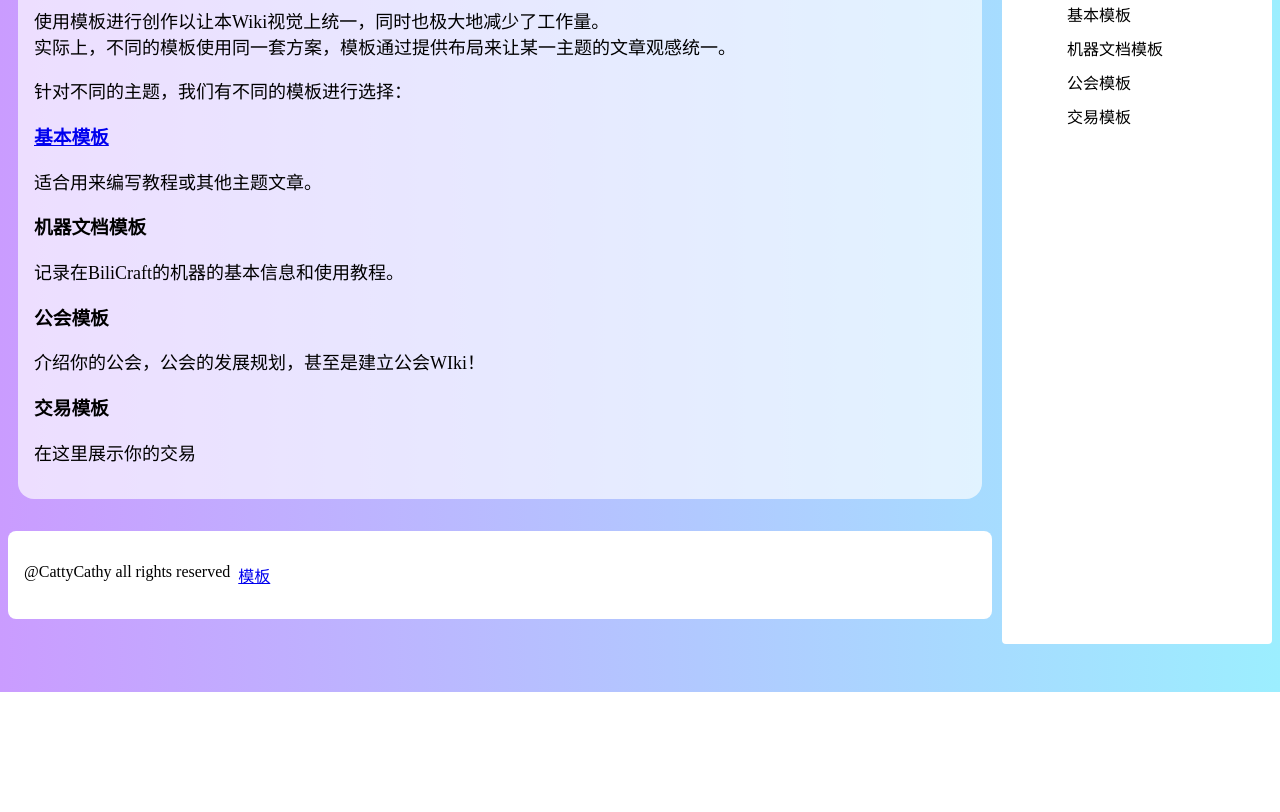
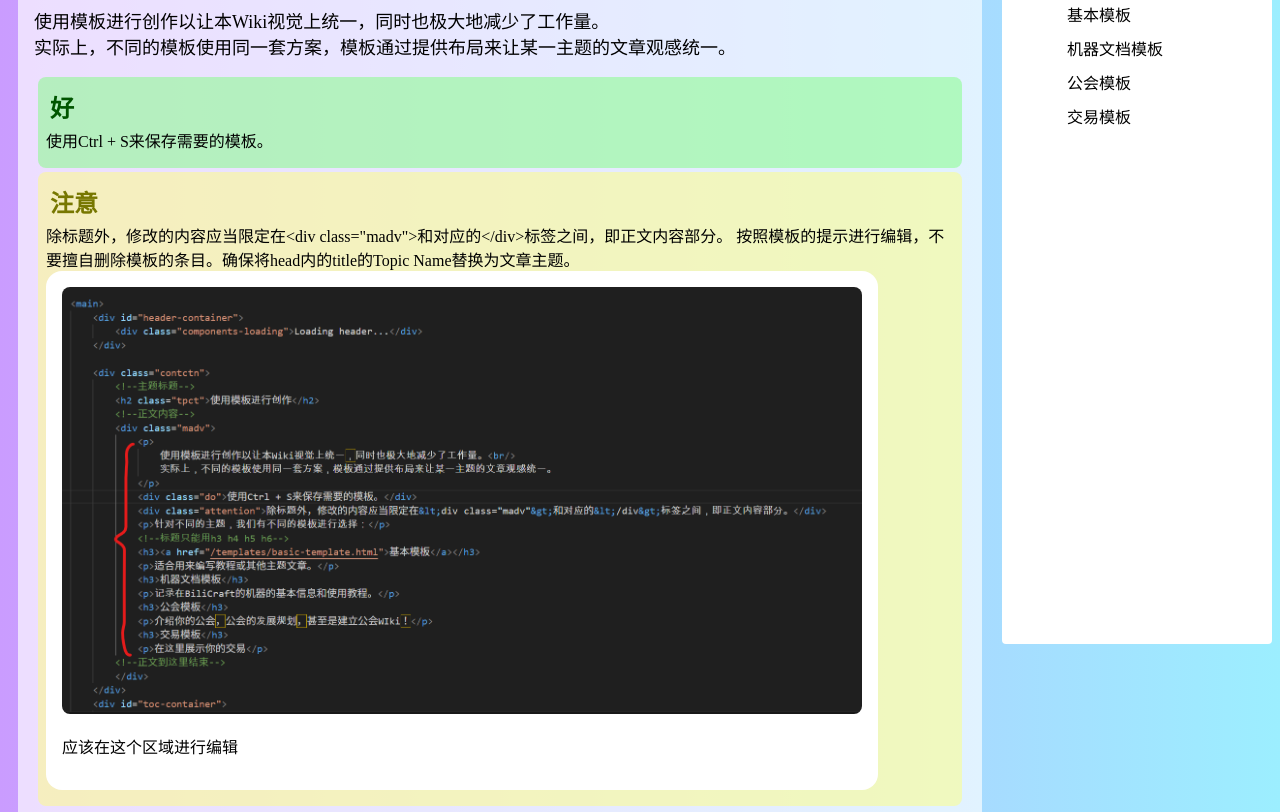
Before and after one commit to CattyCathy/bilicraftfanwiki.pages.dev, a plain HTML site: page templates/index.html in a window 1280 px wide. Shown: the part 140-952 px from the top of the page. Before the commit the page ends 832 px from the top, so only its background shows below. Drawn offline with Linux system fonts and the light colour scheme.

Commit message:
Update Title

```diff
--- a/templates/index.html
+++ b/templates/index.html
@@ -3,7 +3,7 @@
 
 <head>
     <meta charset="utf-8"/>
-    <title>Topic name</title>
+    <title>BiliCraft Fan Wiki - 使用模板进行创作</title>
     <link rel="stylesheet" href="/templates/bcwst.css"/>
 </head>
 
@@ -26,6 +26,17 @@
                     使用模板进行创作以让本Wiki视觉上统一，同时也极大地减少了工作量。<br/>
                     实际上，不同的模板使用同一套方案，模板通过提供布局来让某一主题的文章观感统一。
                 </p>
+                <div class="do">使用Ctrl + S来保存需要的模板。</div>
+                <div class="attention">除标题外，修改的内容应当限定在&lt;div class="madv"&gt;和对应的&lt;/div&gt;标签之间，即正文内容部分。
+                    按照模板的提示进行编辑，不要擅自删除模板的条目。确保将head内的title的Topic Name替换为文章主题。
+                    <div class="imgdv">
+                        <img src="/templates/edit-zone.png"
+                        alt="允许编辑的位置">
+                        <div>
+                            <p>应该在这个区域进行编辑</p>
+                        </div>
+                    </div>
+                </div>
                 <p>针对不同的主题，我们有不同的模板进行选择：</p>
                 <!--标题只能用h3 h4 h5 h6-->
                 <h3><a href="/templates/basic-template.html">基本模板</a></h3>
```
Also changed, not shown: index.html (+1 -1 lines), templates/basic-template.html (+1 -1 lines), topic/machine/index.html (+1 -1 lines), topic/tutorial/articles/how-to-get-traditional-resources/index.html (+1 -1 lines), topic/tutorial/index.html (+1 -1 lines), templates/edit-zone.png (added).
